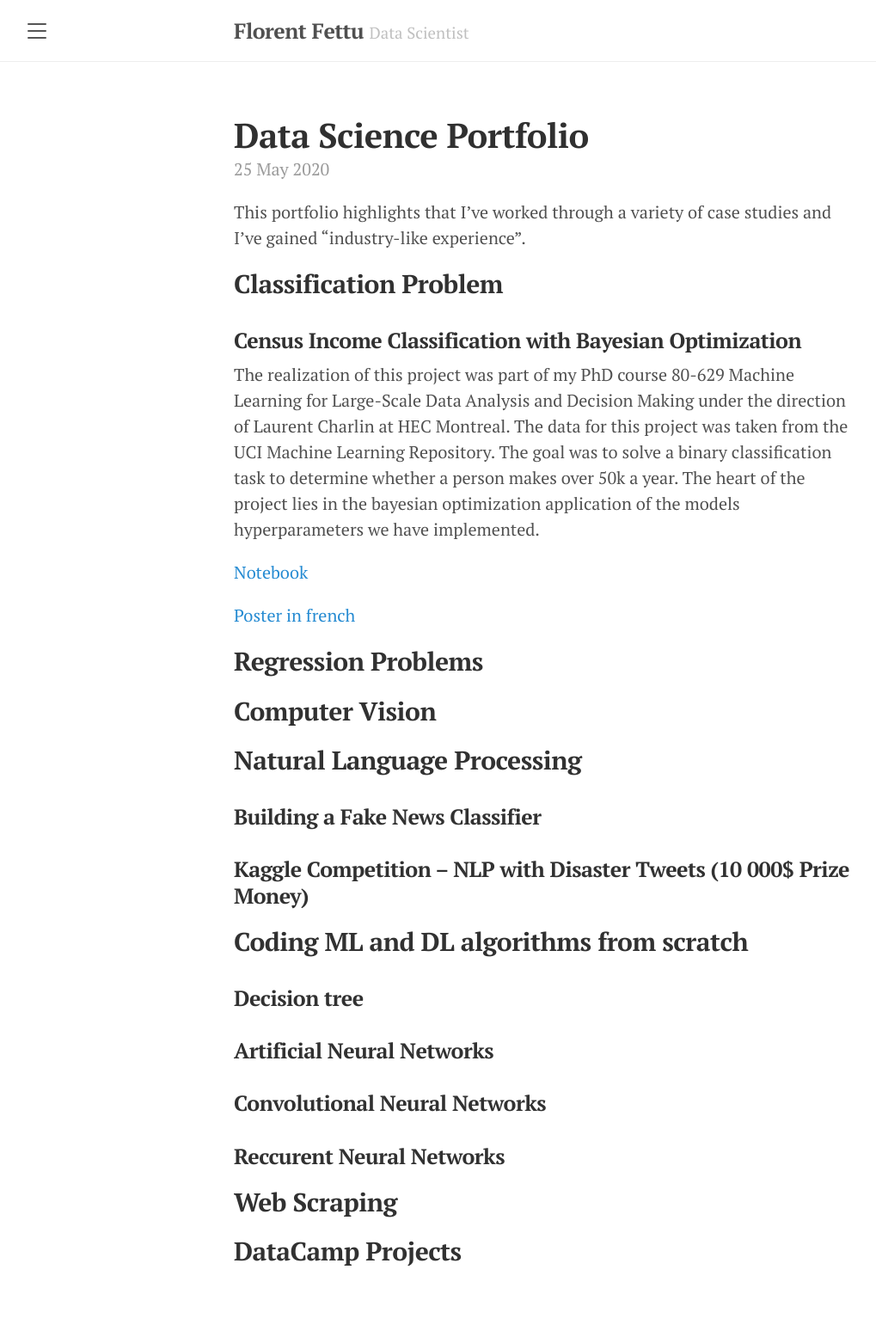
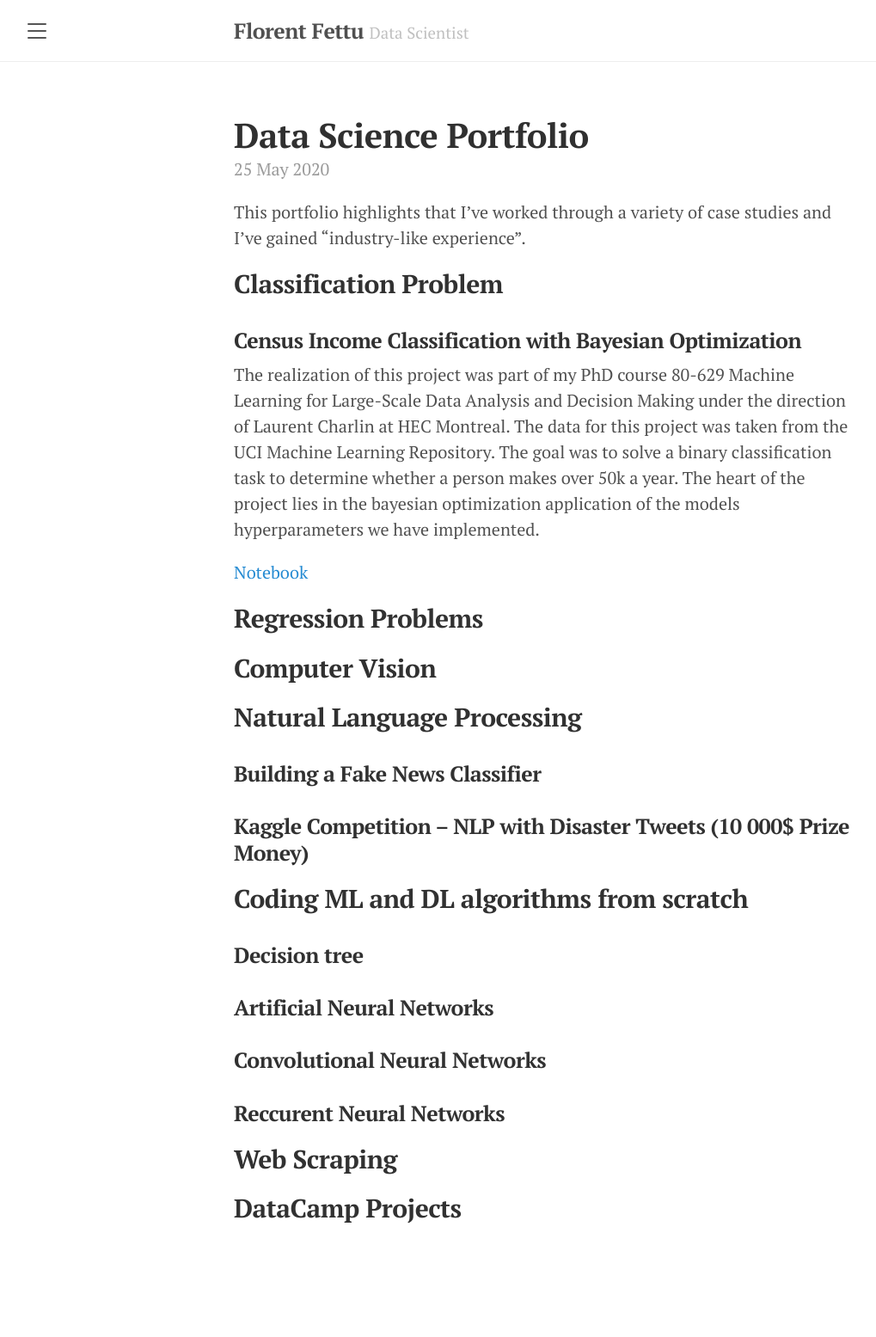
Before and after one commit to florentfettu/florentfettu.github.io, a Jekyll site: the page built from _posts/2020-05-25-data-science-portfolio.md, in a window 1280 px wide. Shown: the whole page at 86% size, without its empty margins (8-1027 px from the left). Built offline with Jekyll 4.4.1, drawn with Linux system fonts in a browser that asks for light colours; nearby versions of some CDN libraries; after the commit the page ends 1505 px from its top, so only the background shows below that.

Commit message:
Update 2020-05-25-data-science-portfolio.md

```diff
--- a/_posts/2020-05-25-data-science-portfolio.md
+++ b/_posts/2020-05-25-data-science-portfolio.md
@@ -12,8 +12,6 @@ This portfolio highlights that I've worked through a variety of case studies and
 The realization of this project was part of my PhD course 80-629 Machine Learning for Large-Scale Data Analysis and Decision Making under the direction of Laurent Charlin at HEC Montreal. The data for this project was taken from the UCI Machine Learning Repository. The goal was to solve a binary classification task to determine whether a person makes over 50k a year. The heart of the project lies in the bayesian optimization application of the models hyperparameters we have implemented.
 
 <a href="https://nbviewer.jupyter.org/github/florentfettu/florentfettu.github.io/blob/master/Notebooks/Projet_final.ipynb" target="_blank">Notebook</a>
-
-<a href="https://florentfettu.github.io/Files/poster_final.pdf" target="_blank">Poster in french</a>
 
 ## Regression Problems
 
```
